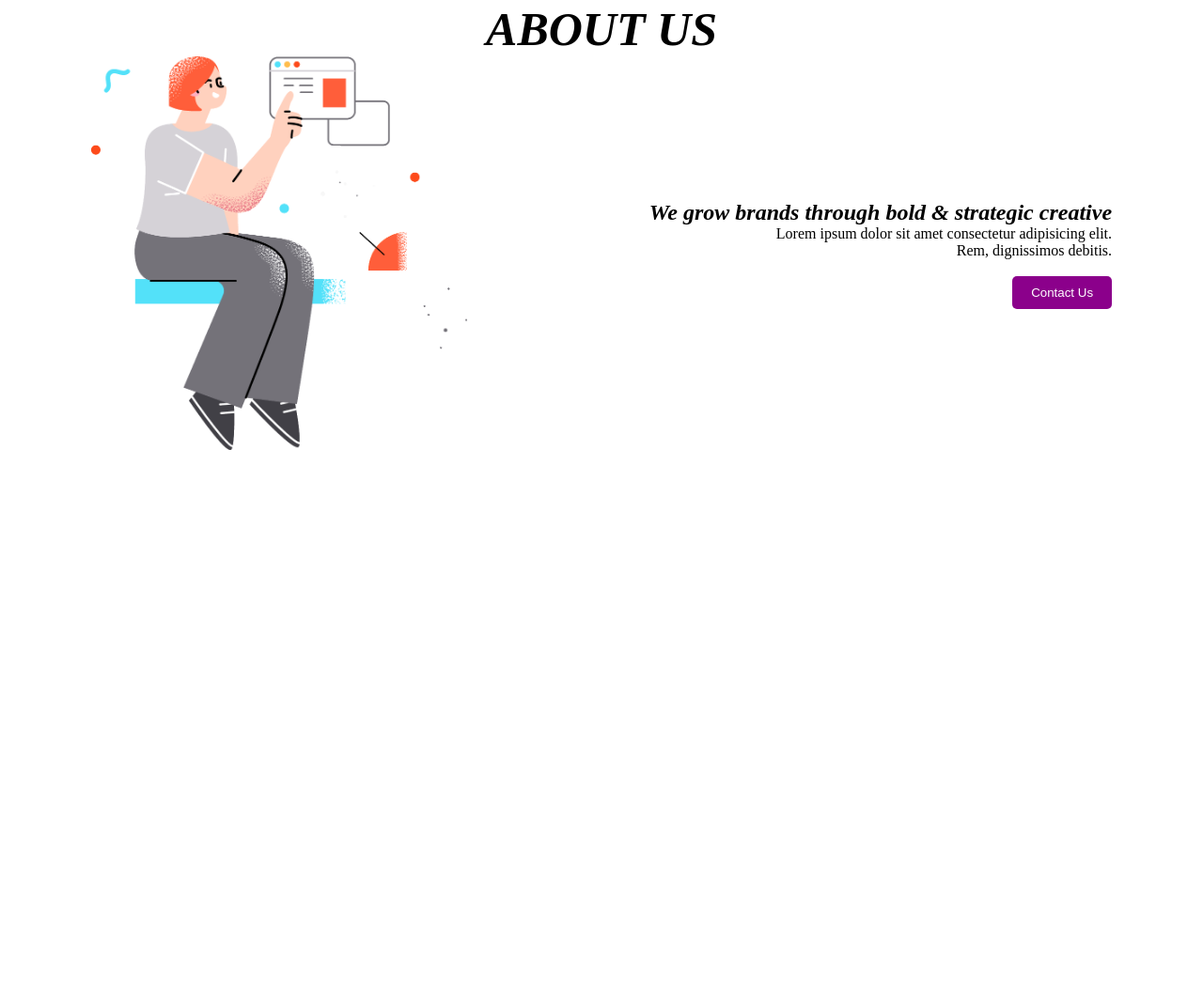
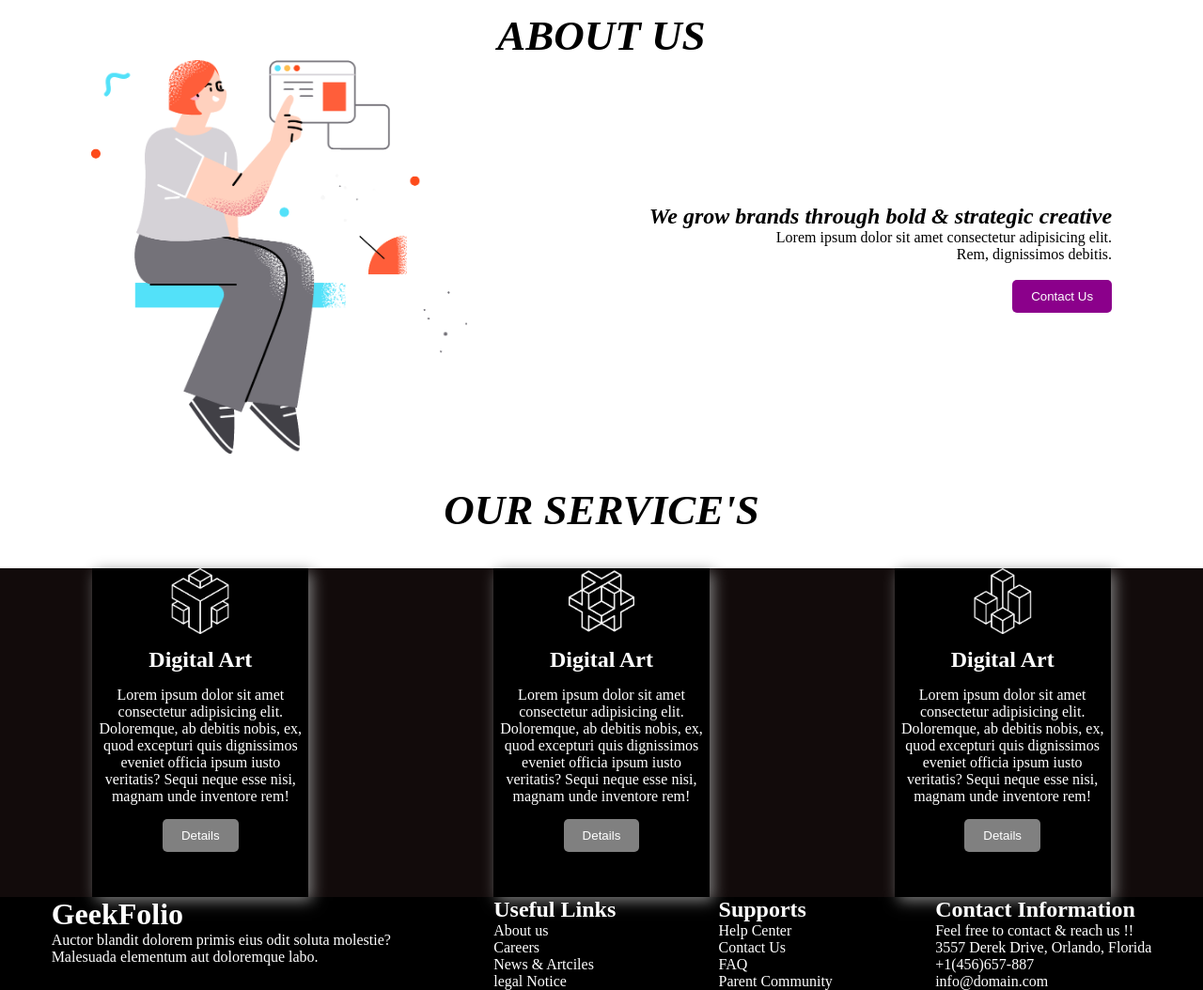
Before and after one commit to ISMAIL878727/digital-product-himu, a plain HTML site: page index.html in a window 1280 px wide. Shown: the part 919-1973 px from the top of the page at 94% size. Before the commit the page ends 1402 px from the top, so only its background shows below. Drawn offline with Linux system fonts and the light colour scheme.

Commit message:
fifth time

```diff
--- a/index.html
+++ b/index.html
@@ -60,9 +60,73 @@
                 </div>
             </div>
         </section>
+        <!--sevice section strt frm here-->
+        <section>
+            <h1 class="about-title"><i> OUR SERVICE'S </i></h1>
+            <br>
+            <br>
+              <div class="service-father">
+                <div class="service-box">
+                <img class="sicon" src="./0.png" alt="" srcset="">
+                <h2 class="box-tit">Digital Art</h2>
+                <p class="box-des">Lorem ipsum dolor sit amet consectetur adipisicing elit. Doloremque, ab debitis nobis, ex, quod excepturi quis dignissimos eveniet officia ipsum iusto veritatis? Sequi neque esse nisi, magnam unde inventore rem!</p>
+                <button class="btn box-btn">Details</button>
+                </div>
+                <div class="service-box">
+                    <img class="sicon" src="./1.png" alt="" srcset="">
+                    <h2 class="box-tit">Digital Art</h2>
+                    <p class="box-des">Lorem ipsum dolor sit amet consectetur adipisicing elit. Doloremque, ab debitis nobis, ex, quod excepturi quis dignissimos eveniet officia ipsum iusto veritatis? Sequi neque esse nisi, magnam unde inventore rem!</p>
+                    <button class="btn box-btn">Details</button>
+                    </div>
+                    <div class="service-box">
+                        <img class="sicon" src="./2.png" alt="" srcset="">
+                        <h2 class="box-tit">Digital Art</h2>
+                        <p class="box-des">Lorem ipsum dolor sit amet consectetur adipisicing elit. Doloremque, ab debitis nobis, ex, quod excepturi quis dignissimos eveniet officia ipsum iusto veritatis? Sequi neque esse nisi, magnam unde inventore rem!</p>
+                        <button class="btn box-btn">Details</button>
+                        </div>
+
+              </div>
+        </section>
 
     </menu>
     <footer>
+        <div class="foot-father">
+            <div>
+                <h1>GeekFolio</h1>
+                <p>Auctor blandit dolorem primis eius odit soluta molestie? <br>
+                    Malesuada elementum aut doloremque labo.</p>
+            </div>
+            <div>
+                <h2>Useful Links</h2>
+                <P>About us<br>
+
+                    Careers<br>
+
+                    News & Artciles<br>
+
+                    legal Notice</P>
+                    </div>
+                    <div>
+                        <h2>Supports</h2>
+                        <p>Help Center<br>
+
+                            Contact Us<br>
+
+                            FAQ<br>
+
+                            Parent Community</p>
+                    </div>
+                    <div>
+                        <h2>Contact Information</h2>
+                        <p> Feel free to contact & reach us !!<br>
+
+                            3557 Derek Drive, Orlando, Florida<br>
+
+                            +1(456)657-887<br>
+
+                            info@domain.com</p>
+                    </div>
+        </div>
 
     </footer>
 
--- a/style.css
+++ b/style.css
@@ -65,9 +65,44 @@
 }
 .about-title{
     text-align: center;
-    padding-top: 20px;
-    font-size: 50px;
+    padding-top: 30px;
+    font-size: 45px;
 }
 .about-info{
     text-align: end;
 }
+.service-box{
+    width: 230px;
+    height: 280px;
+    box-shadow: 4px 4px 15px grey;
+    height: 350px;
+    width: ;
+    background-color: black;
+    color: white;
+    text-align: center;
+}
+.sicon{
+width: 70px;
+}
+.box-btn{
+    background-color: grey;
+    margin-top: 10px;
+}
+.box-tit{
+    padding: 10px;
+}
+.box-des{
+    padding: 5px;
+}
+.service-father{
+    display: flex;
+    justify-content: space-around;
+    background-color: rgb(18, 11, 11);
+}
+.foot-father{
+    display: flex;
+    justify-content: space-around;
+    background-color: black;
+    color: white;
+
+}
```
Also changed, not shown: 0.png (added), 1.png (added), 2.png (added).
